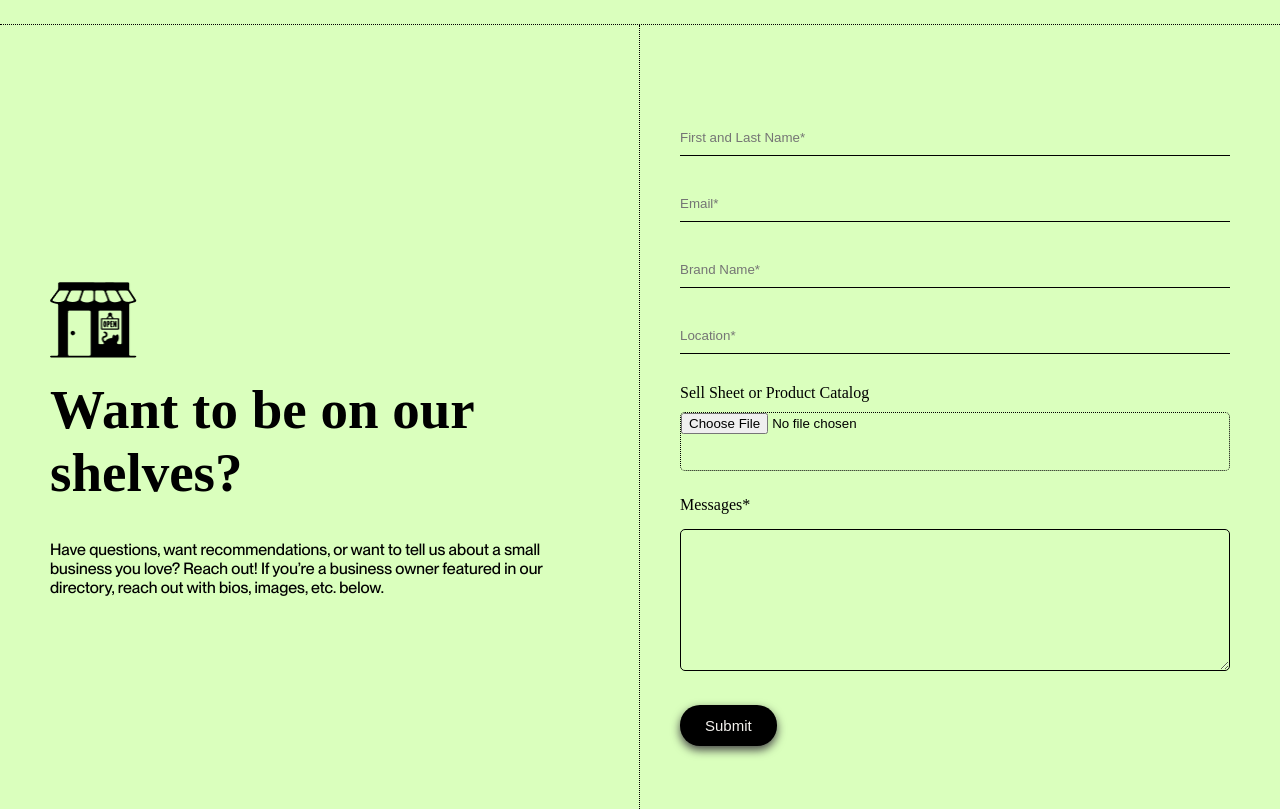
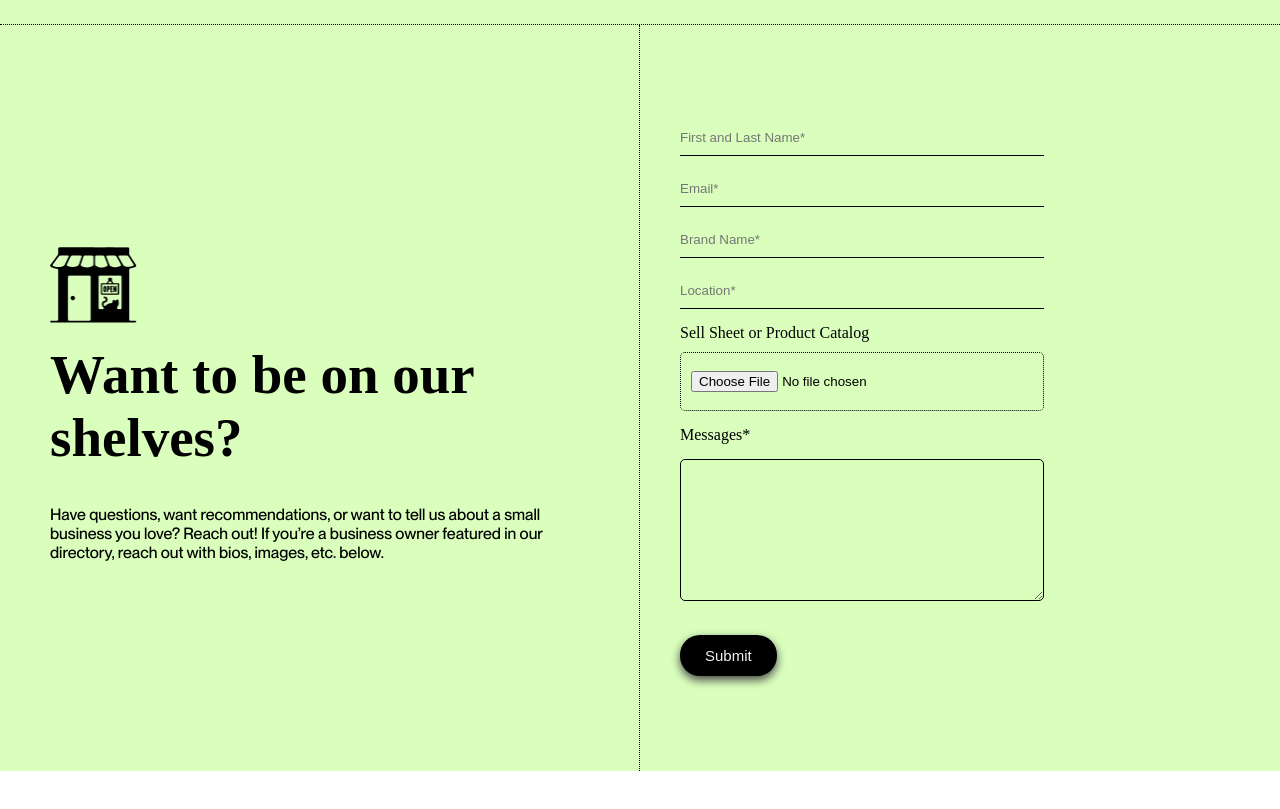
Before and after one commit to candyho-learning/view-source-assignment, a React (Vite) app: page / in a window 1280 px wide. Shown: the part 4360-5169 px from the top of the page. After the commit the page ends 5131 px from the top, so only its background shows below. Built offline with nearby package versions, Linux system fonts and the light colour scheme; a small style sheet from the web is missing; a web font is replaced by a local one.

Commit message:
style: fixed some form styles

```diff
--- a/src/components/SubmitProducts.jsx
+++ b/src/components/SubmitProducts.jsx
@@ -29,25 +29,32 @@ export default function SubmitProducts() {
       </div>
       <form action="" className="submit-products-form">
         {FORM_FIELDS.map((item) => (
+          <div className="field-wrapper" key={item.name}>
+            <label htmlFor={item.name} className="submit-products-form-label">
+              {item.placeholder.concat(item.required ? "*" : "")}
+            </label>
             <input
               type={item.type}
               aria-label={item.name}
+              className="form-field"
               placeholder={item.placeholder.concat(item.required ? "*" : "")}
-            className="form-field"
-            key={item.name}
               required={false}
+              name={item.name}
             />
+          </div>
         ))}
-        <div className="input-group">
+        <div className="input-group upload">
           <label htmlFor="upload" className="upload">
             Sell Sheet or Product Catalog
+          </label>
+          <div className="upload-box">
             <input type="file" placeholder="Upload a File" name="upload" />
-          </label>
+          </div>
         </div>
 
-        <label htmlFor="">Messages*</label>
+        <label htmlFor="inquiry">Messages*</label>
 
-        <textarea className="inquiry"></textarea>
+        <textarea className="inquiry" name="inquiry"></textarea>
         <button type="submit" className="cta-btn">
           Submit
         </button>
--- a/src/index.css
+++ b/src/index.css
@@ -208,6 +208,10 @@ section.submit-products {
   font-weight: 400;
 }
 
+.submit-products-form-label {
+  display: none;
+}
+
 .form-field {
   outline: none;
   border: none;
@@ -217,12 +221,15 @@ section.submit-products {
   padding: 10px 0;
 }
 
-input[type="file"] {
+.upload-box {
   border: 1px dotted var(--brand-black);
   border-radius: 5px;
   margin: 10px 0;
   width: 100%;
   height: 59px;
+  display: flex;
+  align-items: center;
+  padding: 5px 10px;
 }
 
 .inquiry {
```
Lines whose indentation alone changed are shown as unchanged.
